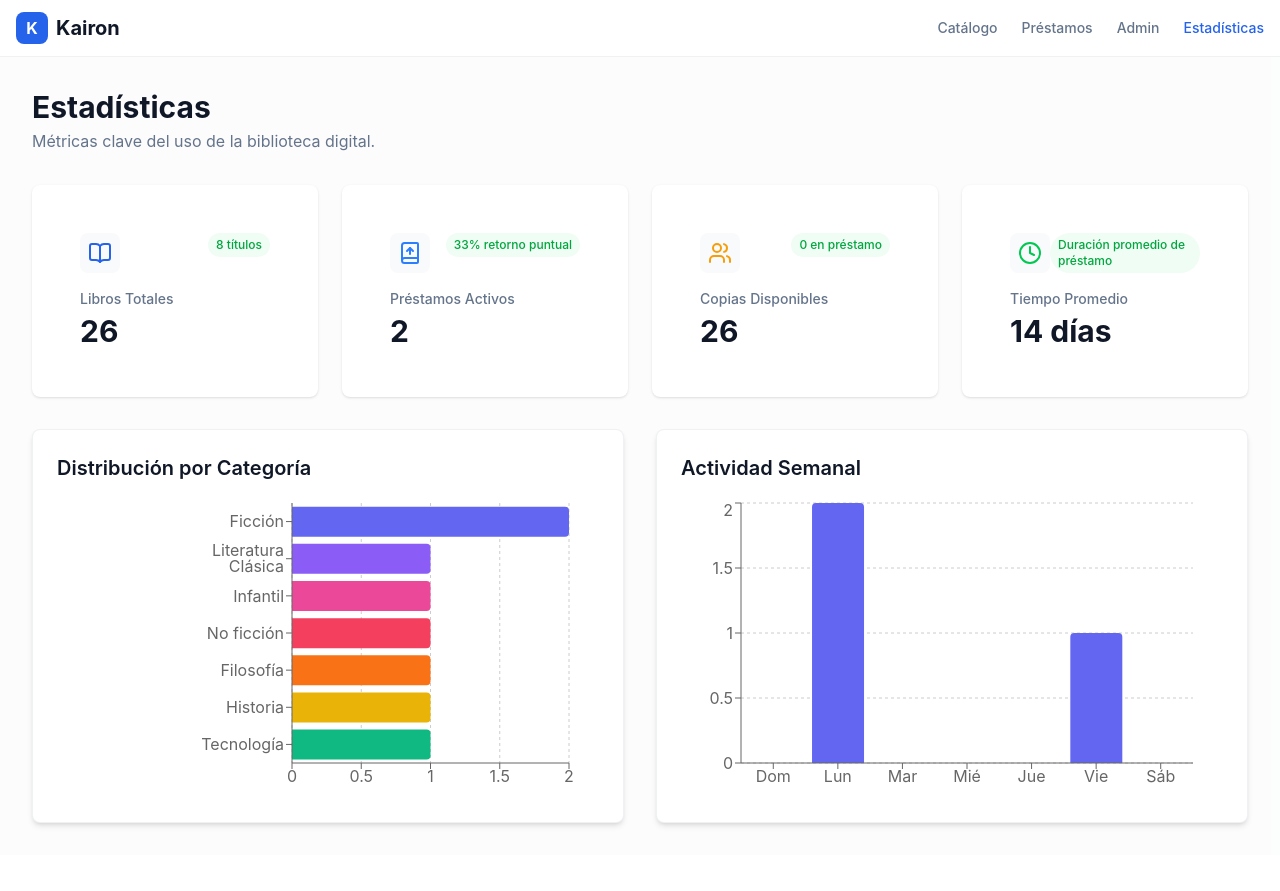
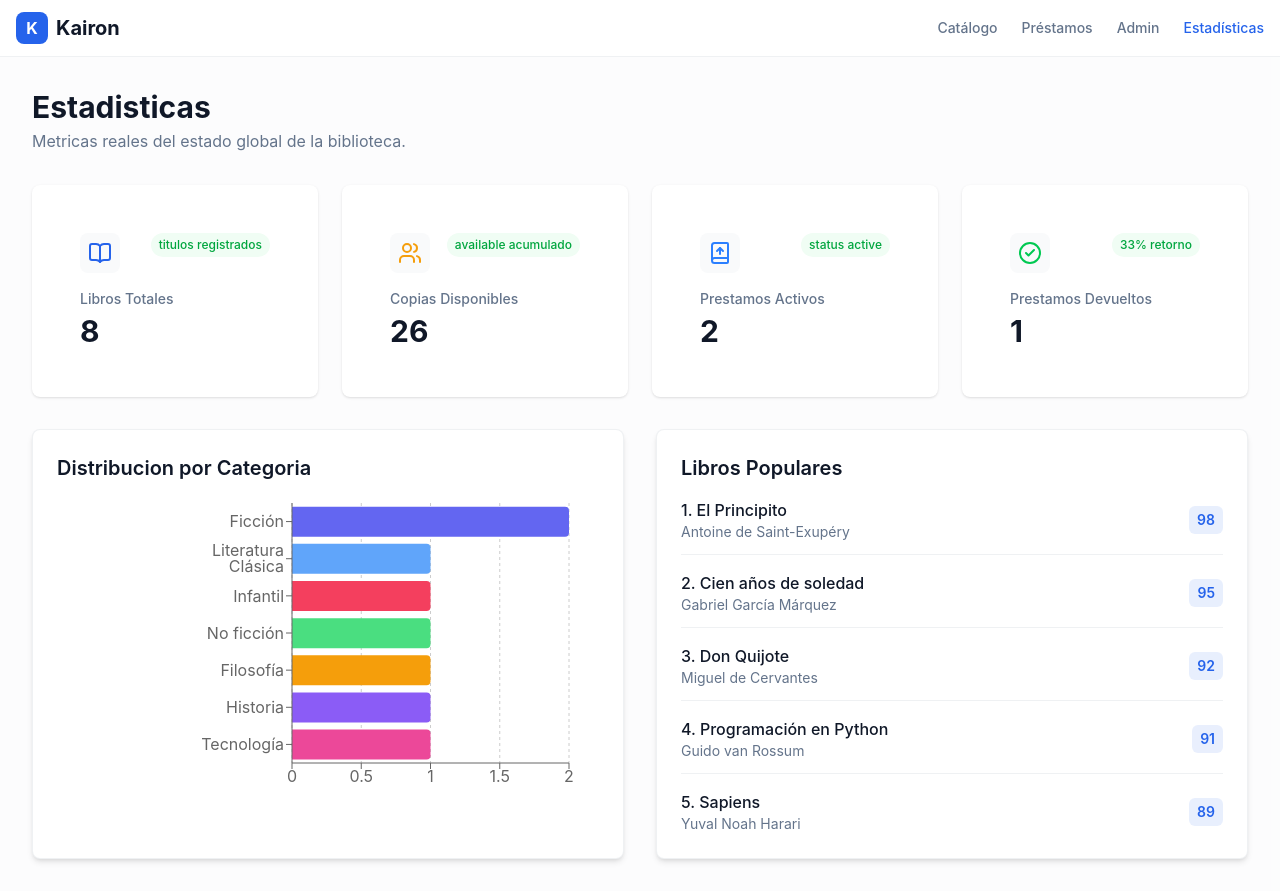
Before and after one commit to Front-Elec/kairon, a React (Vite) app: page /stats in a window 1280 px wide. Before the commit the page ends 855 px from the top, so only its background shows below. Built offline with nearby package versions, Linux system fonts and the light colour scheme.

Commit message:
feat: connect stats with real system data

```diff
--- a/src/pages/StatsPage.tsx
+++ b/src/pages/StatsPage.tsx
@@ -1,76 +1,73 @@
 import { Card, CardContent, CardHeader, CardTitle } from '@/components/ui/Card';
 import { useBooksStore } from '@/store/booksStore';
 import { useLoansStore } from '@/store/loansStore';
-import { BookOpen, BookUp, Clock, Users } from 'lucide-react';
-import { useMemo } from 'react';
-import { Bar, BarChart, CartesianGrid, ResponsiveContainer, Tooltip, XAxis, YAxis, Cell } from 'recharts';
+import { useStatsStore } from '@/store/statsStore';
+import { BookOpen, BookUp, CheckCircle2, Users } from 'lucide-react';
+import { useEffect } from 'react';
+import {
+  Bar,
+  BarChart,
+  CartesianGrid,
+  Cell,
+  ResponsiveContainer,
+  Tooltip,
+  XAxis,
+  YAxis,
+} from 'recharts';
 
 export const StatsPage = () => {
-  const { books } = useBooksStore();
-  const { loans } = useLoansStore();
+  const books = useBooksStore((state) => state.books);
+  const loans = useLoansStore((state) => state.loans);
+  const stats = useStatsStore((state) => state.stats);
+  const calculateStats = useStatsStore((state) => state.calculateStats);
 
-  const stats = useMemo(() => {
-    const totalBooks = books.length;
-    const totalCopies = books.reduce((sum, book) => sum + book.available, 0);
-    const availableCopies = books.reduce((sum, book) => sum + book.available, 0);
-    const activeLoans = loans.filter(l => l.status === 'active').length;
-    const returnedLoans = loans.filter(l => l.status === 'returned').length;
-    const returnRate = loans.length > 0 ? Math.round((returnedLoans / loans.length) * 100) : 0;
-    const avgLoanDuration = loans.length > 0 ? 14 : 0; // Default to 14 days
-
-    // Calcular distribución por categoría
-    const categoryMap = new Map<string, number>();
-    books.forEach(book => {
-      categoryMap.set(book.category, (categoryMap.get(book.category) || 0) + 1);
-    });
-    const categoryDistribution = Array.from(categoryMap).map(([name, count]) => ({ name, count }));
-
-    // Calcular actividad semanal (préstamos por día de la semana)
-    const days = ['Dom', 'Lun', 'Mar', 'Mié', 'Jue', 'Vie', 'Sáb'];
-    const activityMap = new Map(days.map(d => [d, 0]));
-    loans.forEach(loan => {
-      const date = new Date(loan.loanDate);
-      const dayName = days[date.getDay()];
-      activityMap.set(dayName, activityMap.get(dayName)! + 1);
-    });
-    const weeklyActivity = Array.from(activityMap).map(([name, activity]) => ({ name, activity }));
-
-    return {
-      totalBooks,
-      totalCopies,
-      availableCopies,
-      activeLoans,
-      returnRate,
-      avgLoanDuration,
-      categoryDistribution,
-      weeklyActivity,
-    };
-  }, [books, loans]);
+  useEffect(() => {
+    calculateStats();
+  }, [books, loans, calculateStats]);
 
   const rawStats = [
-    { label: 'Libros Totales',    value: stats.totalCopies.toString(), trend: `${stats.totalBooks} títulos`, icon: <BookOpen className="text-primary" size={24} /> },
-    { label: 'Préstamos Activos', value: stats.activeLoans.toString(), trend: `${stats.returnRate}% retorno puntual`, icon: <BookUp className="text-blue-500" size={24} /> },
-    { label: 'Copias Disponibles', value: stats.availableCopies.toString(), trend: `${stats.totalCopies - stats.availableCopies} en préstamo`, icon: <Users className="text-accent" size={24} /> },
-    { label: 'Tiempo Promedio', value: `${stats.avgLoanDuration} días`, trend: 'Duración promedio de préstamo', icon: <Clock className="text-green-500" size={24} /> },
+    {
+      label: 'Libros Totales',
+      value: stats.totalBooks.toString(),
+      trend: 'titulos registrados',
+      icon: <BookOpen className="text-primary" size={24} />,
+    },
+    {
+      label: 'Copias Disponibles',
+      value: stats.availableBooks.toString(),
+      trend: 'available acumulado',
+      icon: <Users className="text-accent" size={24} />,
+    },
+    {
+      label: 'Prestamos Activos',
+      value: stats.activeLoans.toString(),
+      trend: 'status active',
+      icon: <BookUp className="text-blue-500" size={24} />,
+    },
+    {
+      label: 'Prestamos Devueltos',
+      value: stats.returnedLoans.toString(),
+      trend: `${stats.returnRate}% retorno`,
+      icon: <CheckCircle2 className="text-green-500" size={24} />,
+    },
   ];
-
-    // Paleta de colores atractiva para la gráfica
-    const COLORS = ['#6366f1', '#8b5cf6', '#ec4899', '#f43f5e', '#f97316', '#eab308', '#10b981', '#06b6d4'];
 
   return (
     <div className="space-y-8 animate-in fade-in duration-500">
       <header>
-        <h1 className="text-3xl font-bold text-gray-900">Estadísticas</h1>
-        <p className="text-secondary mt-1">Métricas clave del uso de la biblioteca digital.</p>
+        <h1 className="text-3xl font-bold text-gray-900">Estadisticas</h1>
+        <p className="text-secondary mt-1">Metricas reales del estado global de la biblioteca.</p>
       </header>
 
       <div className="grid grid-cols-1 sm:grid-cols-2 lg:grid-cols-4 gap-6">
-        {rawStats.map((stat, i) => (
-          <Card key={i} className="border-none shadow-sm bg-white hover:shadow-md transition-shadow">
+        {rawStats.map((stat) => (
+          <Card key={stat.label} className="border-none shadow-sm bg-white hover:shadow-md transition-shadow">
             <CardContent className="p-6">
-              <div className="flex justify-between items-start">
+              <div className="flex justify-between items-start gap-3">
                 <span className="p-2 bg-gray-50 rounded-lg">{stat.icon}</span>
-                <span className="text-xs font-medium text-green-600 bg-green-50 px-2 py-1 rounded-full">{stat.trend}</span>
+                <span className="text-xs font-medium text-green-600 bg-green-50 px-2 py-1 rounded-full text-right">
+                  {stat.trend}
+                </span>
               </div>
               <div className="mt-4">
                 <p className="text-sm font-medium text-secondary">{stat.label}</p>
@@ -84,18 +81,30 @@ export const StatsPage = () => {
       <div className="grid grid-cols-1 lg:grid-cols-2 gap-8">
         <Card>
           <CardHeader>
-            <CardTitle>Distribución por Categoría</CardTitle>
+            <CardTitle>Distribucion por Categoria</CardTitle>
           </CardHeader>
           <CardContent className="h-[300px] w-full">
             <ResponsiveContainer width="100%" height="100%">
-              <BarChart data={stats.categoryDistribution} layout="vertical" margin={{ top: 5, right: 30, left: 120, bottom: 5 }}>
+              <BarChart
+                data={stats.categoryDistribution}
+                layout="vertical"
+                margin={{ top: 5, right: 30, left: 120, bottom: 5 }}
+              >
                 <CartesianGrid strokeDasharray="3 3" horizontal={false} />
                 <XAxis type="number" />
                 <YAxis dataKey="name" type="category" width={115} />
-                <Tooltip cursor={{fill: 'transparent'}} contentStyle={{ borderRadius: '8px', border: 'none', boxShadow: '0 4px 6px -1px rgb(0 0 0 / 0.1), 0 2px 4px -2px rgb(0 0 0 / 0.1)' }} />
+                <Tooltip
+                  cursor={{ fill: 'transparent' }}
+                  contentStyle={{
+                    borderRadius: '8px',
+                    border: 'none',
+                    boxShadow:
+                      '0 4px 6px -1px rgb(0 0 0 / 0.1), 0 2px 4px -2px rgb(0 0 0 / 0.1)',
+                  }}
+                />
                 <Bar dataKey="count" radius={[0, 4, 4, 0]}>
-                  {stats.categoryDistribution.map((_, index) => (
-                    <Cell key={`cell-${index}`} fill={COLORS[index % COLORS.length]} />
+                  {stats.categoryDistribution.map((category) => (
+                    <Cell key={category.name} fill={category.fill} />
                   ))}
                 </Bar>
               </BarChart>
@@ -105,18 +114,25 @@ export const StatsPage = () => {
 
         <Card>
           <CardHeader>
-            <CardTitle>Actividad Semanal</CardTitle>
+            <CardTitle>Libros Populares</CardTitle>
           </CardHeader>
-          <CardContent className="h-[300px] w-full">
-            <ResponsiveContainer width="100%" height="100%">
-              <BarChart data={stats.weeklyActivity} margin={{ top: 5, right: 30, left: 0, bottom: 5 }}>
-                <CartesianGrid strokeDasharray="3 3" vertical={false} />
-                <XAxis dataKey="name" />
-                <YAxis />
-                <Tooltip cursor={{fill: 'rgba(99, 102, 241, 0.1)'}} />
-                <Bar dataKey="activity" fill="#6366f1" radius={[4, 4, 0, 0]} />
-              </BarChart>
-            </ResponsiveContainer>
+          <CardContent className="space-y-4">
+            {stats.popularBooks.slice(0, 5).map((book, index) => (
+              <div
+                key={book.id}
+                className="flex items-center justify-between gap-4 border-b border-secondary/10 pb-3 last:border-b-0 last:pb-0"
+              >
+                <div className="min-w-0">
+                  <p className="font-medium text-gray-900 truncate">
+                    {index + 1}. {book.title}
+                  </p>
+                  <p className="text-sm text-secondary truncate">{book.author}</p>
+                </div>
+                <span className="text-sm font-semibold text-primary bg-primary/10 px-2 py-1 rounded-md">
+                  {book.popularity}
+                </span>
+              </div>
+            ))}
           </CardContent>
         </Card>
       </div>
--- a/src/store/statsStore.ts
+++ b/src/store/statsStore.ts
@@ -1,14 +1,14 @@
 import { create } from 'zustand';
-import { useBookStore } from './bookStore';
-import { useLoanStore } from './loanStore';
+import type { Book } from '../types/book';
+import { useBooksStore } from './booksStore';
+import { useLoansStore } from './loansStore';
 
 export interface StatsData {
   totalBooks: number;
-  totalCopies: number;
-  availableCopies: number;
+  availableBooks: number;
   activeLoans: number;
   returnedLoans: number;
-  overdueLoans: number;
+  popularBooks: Book[];
   categoryDistribution: Array<{ name: string; count: number; fill: string }>;
   weeklyActivity: Array<{ name: string; activity: number }>;
   returnRate: number;
@@ -21,105 +21,108 @@ interface StatsStore {
   getStats: () => StatsData;
 }
 
-const categoryColors: Record<string, string> = {
-  'Literatura': '#6366f1',
-  'Novela': '#60a5fa',
-  'Infantil': '#f43f5e',
-  'Distopía': '#4ade80',
-  'Historia': '#f59e0b',
-  'Ciencia': '#8b5cf6',
-  'Tecnología': '#ec4899',
-};
+const categoryColors = [
+  '#6366f1',
+  '#60a5fa',
+  '#f43f5e',
+  '#4ade80',
+  '#f59e0b',
+  '#8b5cf6',
+  '#ec4899',
+  '#06b6d4',
+];
 
-export const useStatsStore = create<StatsStore>((set, get) => ({
-  stats: {
+const emptyStats: StatsData = {
   totalBooks: 0,
-    totalCopies: 0,
-    availableCopies: 0,
+  availableBooks: 0,
   activeLoans: 0,
   returnedLoans: 0,
-    overdueLoans: 0,
+  popularBooks: [],
   categoryDistribution: [],
   weeklyActivity: [],
   returnRate: 0,
   avgLoanDuration: 0,
-  },
+};
 
-  calculateStats: () => {
-    const books = useBookStore.getState().books;
-    const loans = useLoanStore.getState().loans;
+const buildStats = (): StatsData => {
+  const books = useBooksStore.getState().books;
+  const loans = useLoansStore.getState().loans;
 
-    // Estadísticas básicas
   const totalBooks = books.length;
-    const totalCopies = books.reduce((sum, book) => sum + book.quantity, 0);
-    const availableCopies = books.reduce((sum, book) => sum + book.available, 0);
+  const availableBooks = books.reduce((sum, book) => sum + book.available, 0);
+  const activeLoans = loans.filter((loan) => loan.status === 'active').length;
+  const returnedLoans = loans.filter((loan) => loan.status === 'returned').length;
+  const popularBooks = [...books].sort((a, b) => b.popularity - a.popularity);
 
-    // Estadísticas de préstamos
-    const activeLoans = loans.filter(l => l.status === 'active').length;
-    const returnedLoans = loans.filter(l => l.status === 'returned').length;
-    const overdueLoans = loans.filter(l => l.status === 'overdue').length;
-
-    // Distribución por categoría
   const categoryMap = new Map<string, number>();
   books.forEach((book) => {
-      categoryMap.set(book.category, (categoryMap.get(book.category) || 0) + book.quantity);
+    categoryMap.set(book.category, (categoryMap.get(book.category) || 0) + 1);
   });
 
-    const categoryDistribution = Array.from(categoryMap.entries()).map(([name, count]) => ({
+  const categoryDistribution = Array.from(categoryMap.entries()).map(
+    ([name, count], index) => ({
       name,
       count,
-      fill: categoryColors[name] || '#6366f1',
+      fill: categoryColors[index % categoryColors.length],
+    })
+  );
+
+  const days = ['Dom', 'Lun', 'Mar', 'Mie', 'Jue', 'Vie', 'Sab'];
+  const activityMap = new Map(days.map((day) => [day, 0]));
+  loans.forEach((loan) => {
+    const dayName = days[new Date(loan.loanDate).getDay()];
+    activityMap.set(dayName, (activityMap.get(dayName) || 0) + 1);
+  });
+
+  const weeklyActivity = Array.from(activityMap).map(([name, activity]) => ({
+    name,
+    activity,
   }));
 
-    // Actividad semanal (simulado - en realidad usaría timestamps)
-    const weeklyActivity = [
-      { name: 'L', activity: Math.floor(Math.random() * 100) + 20 },
-      { name: 'M', activity: Math.floor(Math.random() * 100) + 20 },
-      { name: 'X', activity: Math.floor(Math.random() * 100) + 20 },
-      { name: 'J', activity: Math.floor(Math.random() * 100) + 20 },
-      { name: 'V', activity: Math.floor(Math.random() * 100) + 20 },
-      { name: 'S', activity: Math.floor(Math.random() * 100) + 20 },
-      { name: 'D', activity: Math.floor(Math.random() * 100) + 20 },
-    ];
-
-    // Tasa de retorno
-    const totalLoansProcessed = returnedLoans + overdueLoans;
-    const returnRate = totalLoansProcessed > 0
-      ? Math.round((returnedLoans / totalLoansProcessed) * 100)
+  const returnRate = loans.length > 0
+    ? Math.round((returnedLoans / loans.length) * 100)
     : 0;
 
-    // Duración promedio de préstamos
-    let totalDays = 0;
-    let completedLoans = 0;
-    loans.forEach((loan) => {
-      if (loan.returnDate) {
+  const returnedDurations = loans
+    .filter((loan) => loan.returnDate)
+    .map((loan) => {
       const loanDate = new Date(loan.loanDate);
-        const returnDate = new Date(loan.returnDate);
-        const days = Math.floor((returnDate.getTime() - loanDate.getTime()) / (1000 * 60 * 60 * 24));
-        totalDays += days;
-        completedLoans++;
-      }
+      const returnDate = new Date(loan.returnDate!);
+      return Math.floor(
+        (returnDate.getTime() - loanDate.getTime()) / (1000 * 60 * 60 * 24)
+      );
     });
-    const avgLoanDuration = completedLoans > 0 ? Math.round(totalDays / completedLoans) : 0;
 
-    const stats: StatsData = {
+  const avgLoanDuration = returnedDurations.length > 0
+    ? Math.round(
+        returnedDurations.reduce((sum, daysOnLoan) => sum + daysOnLoan, 0) /
+          returnedDurations.length
+      )
+    : 0;
+
+  return {
     totalBooks,
-      totalCopies,
-      availableCopies,
+    availableBooks,
     activeLoans,
     returnedLoans,
-      overdueLoans,
+    popularBooks,
     categoryDistribution,
     weeklyActivity,
     returnRate,
     avgLoanDuration,
   };
+};
 
-    set({ stats });
+export const useStatsStore = create<StatsStore>((set) => ({
+  stats: emptyStats,
+
+  calculateStats: () => {
+    set({ stats: buildStats() });
   },
 
   getStats: () => {
-    get().calculateStats();
-    return get().stats;
+    const stats = buildStats();
+    set({ stats });
+    return stats;
   },
 }));
```
Lines whose indentation alone changed are shown as unchanged.
